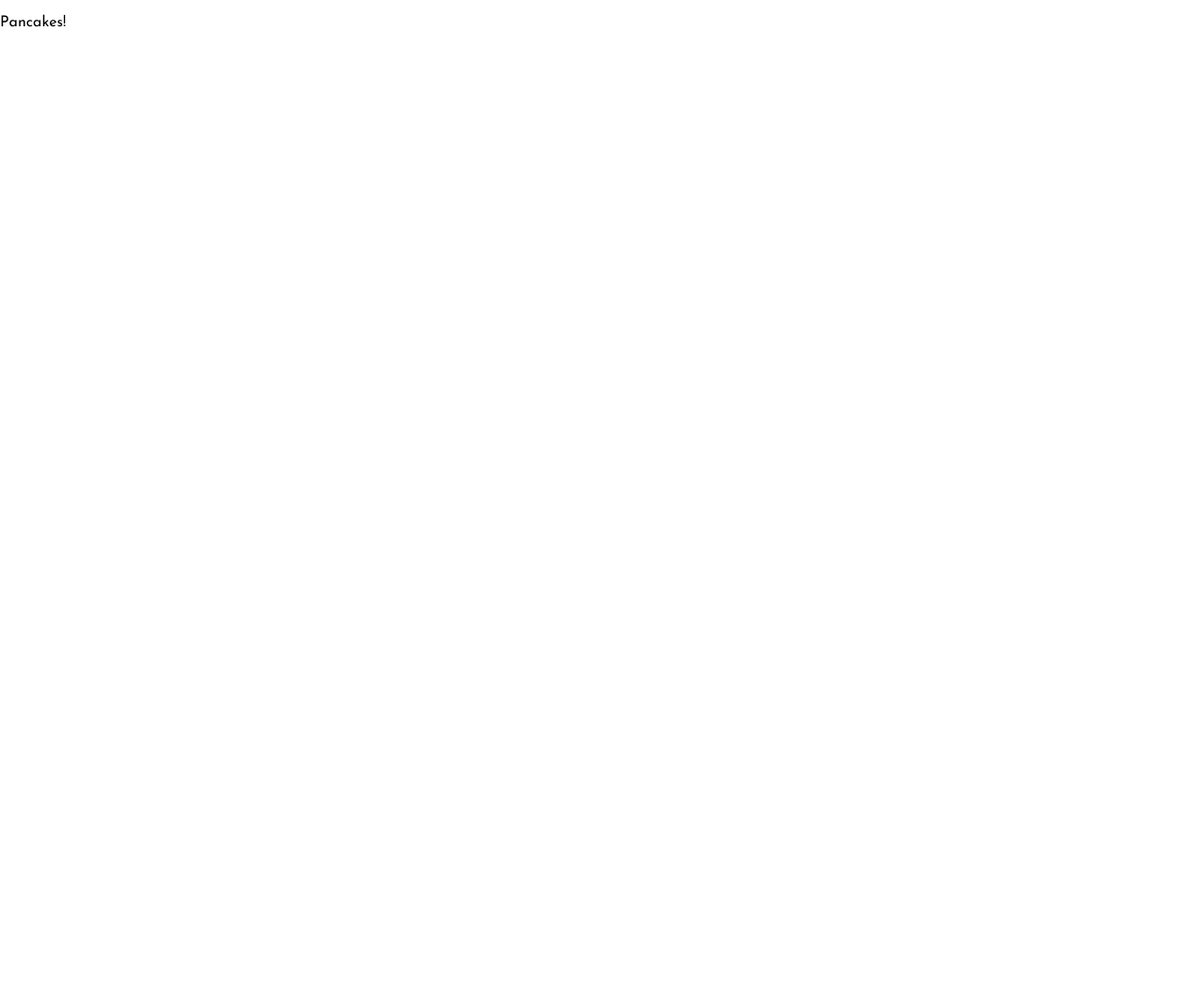
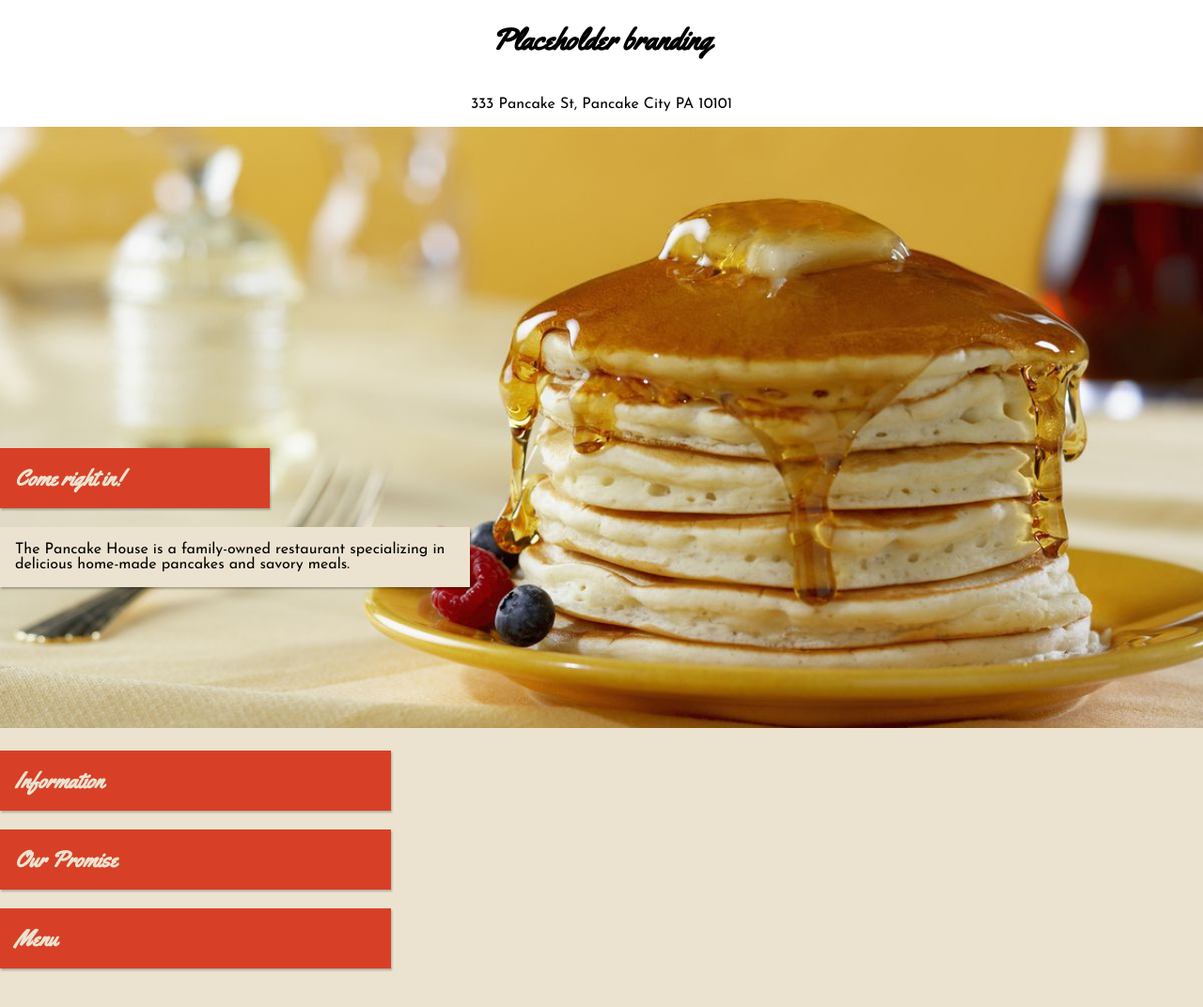
Before and after one commit to CarlsJr4/breakfastCafe, a plain HTML site: page index.html in a window 1280 px wide. Shown: the top 1072 px of the page at 94% size. Before the commit the page ends 800 px from the top, so only its background shows below. Drawn offline with Linux system fonts and the light colour scheme.

Commit message:
Added markup for hero section, added hero image

```diff
--- a/index.html
+++ b/index.html
@@ -7,7 +7,37 @@
 	<title>Breakfast Cafe</title>
 	<link rel="stylesheet" href="stylesheets/main.css">
 </head>
+
 <body>
-	<p>Pancakes!</p>
+	<header>
+		<h1>Placeholder branding</h1>
+		<p>333 Pancake St, Pancake City PA 10101</p>
+	</header>
+
+	<main>
+		<section class="hero">
+			<img src="Images/Cover_Pancake.jpg">
+			<div class="hero__caption">
+				<h1 class="header-box">Come right in!</h1>
+				<p class="hero__text">The Pancake House is a family-owned restaurant specializing in delicious home-made
+					 pancakes and savory meals.</p>
+			</div>
+		</section>
+
+		<section>
+			<h1 class="header-box">Information</h1>
+		</section>
+
+		<section>
+			<h1 class="header-box">Our Promise</h1>
+		</section>
+
+		<section>
+			<h1 class="header-box">Menu</h1>
+		</section>
+
+		<section></section>
+
+	</main>
 </body>
 </html>
--- a/stylesheets/base/_base.scss
+++ b/stylesheets/base/_base.scss
@@ -1,8 +1,18 @@
+// CSS for reusable elements across the website
+
 .header-box {
 	@include shadow-effect;
 	background-color: $box-heading-color;
 	max-width: 30%;
 	padding: $base-padding;
-	margin: $base-margin;
+	// margin: $base-margin;
 	color: $section-main;
 }
+
+
+.hero__text {
+	@include shadow-effect;
+	background-color: $section-main;
+	padding: $base-padding;
+	max-width: 55%;
+}
--- a/stylesheets/pages/_home.scss
+++ b/stylesheets/pages/_home.scss
@@ -1,3 +1,5 @@
+// Styling for specific sections of the home page
+
 body {
 	margin: 0;
 }
@@ -12,3 +14,19 @@ main {
 	background-color: $section-main;
 	height: 100rem;
 }
+
+
+// Sections
+.hero {
+	position: relative;
+
+	& img {
+		width: 100%;
+	}
+
+}
+
+.hero__caption {
+	position: absolute;
+	top: 50%;
+}
```
Also changed, not shown: stylesheets/main.css, 1 other file.
